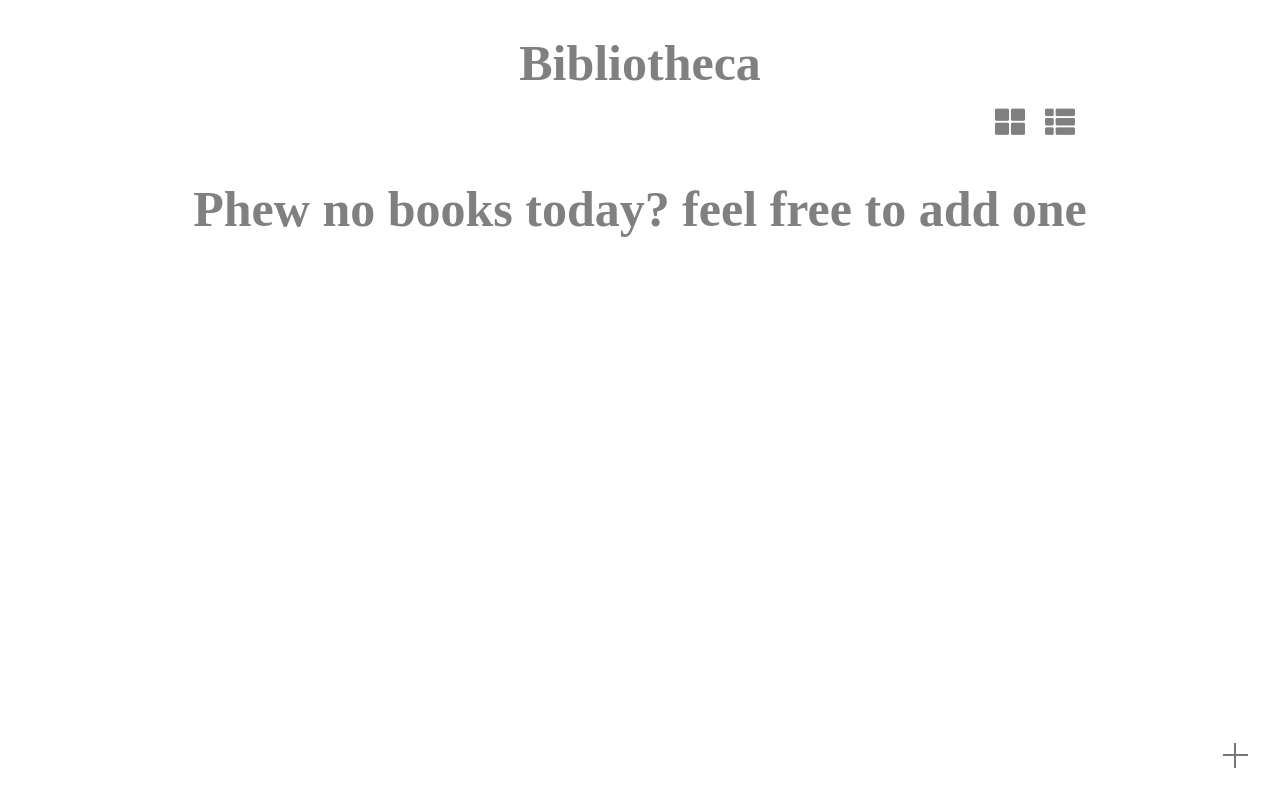
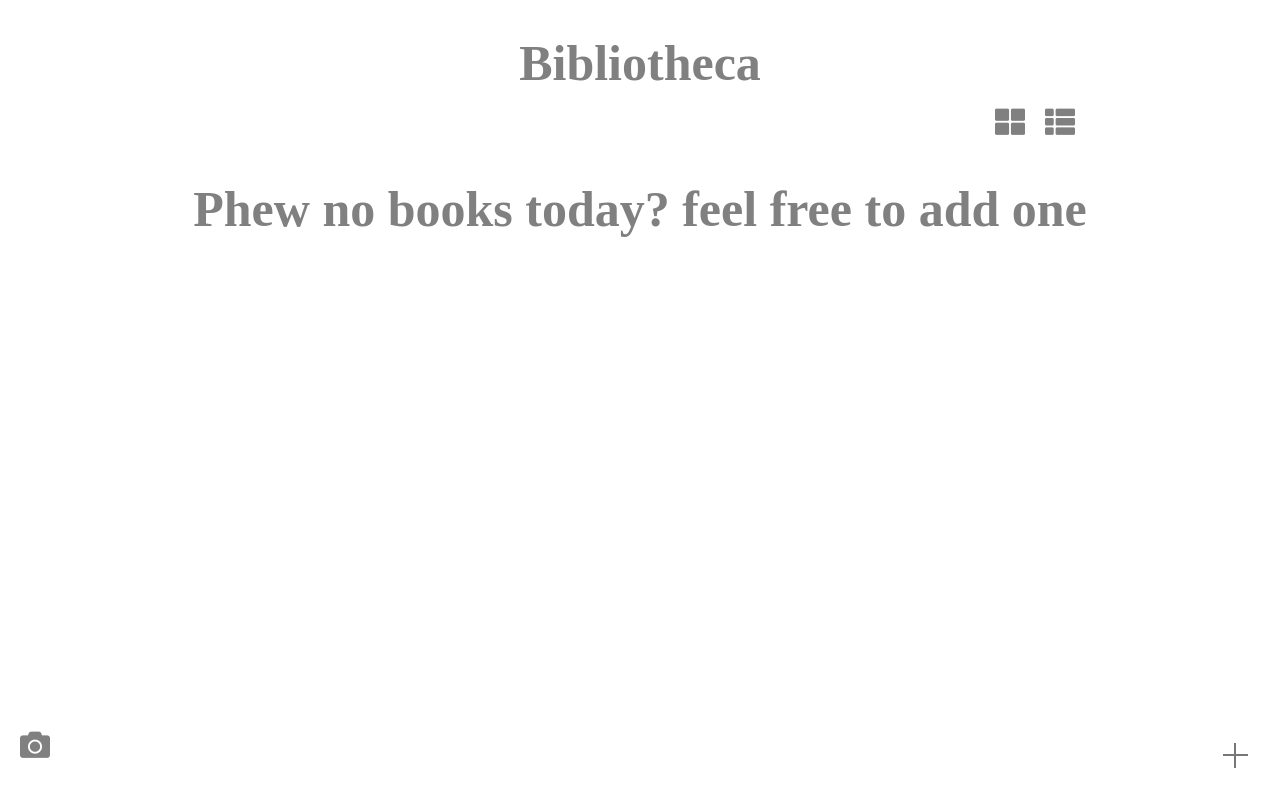
Before and after one commit to k00lawn/Bibliotheca, a website: page public/index.html in a window 1280 px wide. Drawn offline with Linux system fonts and the light colour scheme; a web font is replaced by a local one.

Commit message:
added button for scan

```diff
--- a/package.json
+++ b/package.json
@@ -18,6 +18,6 @@
     "path": "^0.12.7"
   },
   "devDependencies": {
-    "nodemon": "^2.0.15"
+    "nodemon": "^2.0.16"
   }
 }
--- a/public/css/styles.css
+++ b/public/css/styles.css
@@ -172,6 +172,20 @@
   background-repeat:no-repeat;
 }
 
+
+.scanCam {
+  position: fixed;
+  bottom: 0;
+  left: 0;
+  width:50px;
+  height:50px;
+  float: left;
+  margin-left: 20px;
+  margin-bottom: 20px;
+
+  background-position:center;
+  background-repeat:no-repeat;
+}
 .plus:hover{
   background:
     linear-gradient(#fff,#fff),
--- a/public/index.html
+++ b/public/index.html
@@ -70,5 +70,6 @@
       </div>
   </div>
   <a id="plus"><div class="plus radius"></div></a>
+  <a id="scanCam" href="scan"><div class="scanCam radius"><i class="fa fa-solid fa-camera"></i></div></a>
 </body>
 </html>
--- a/public/js/main.js
+++ b/public/js/main.js
@@ -36,6 +36,7 @@ function openCanvas() {
 }
 
 function closeCanvas() {
+    document.getElementById('div_canvas').innerHTML = "";
     canvasModal.style.display = "none";
     addBookBtn.style.display = "block"
 }
```
Also changed, not shown: 1 other file.
